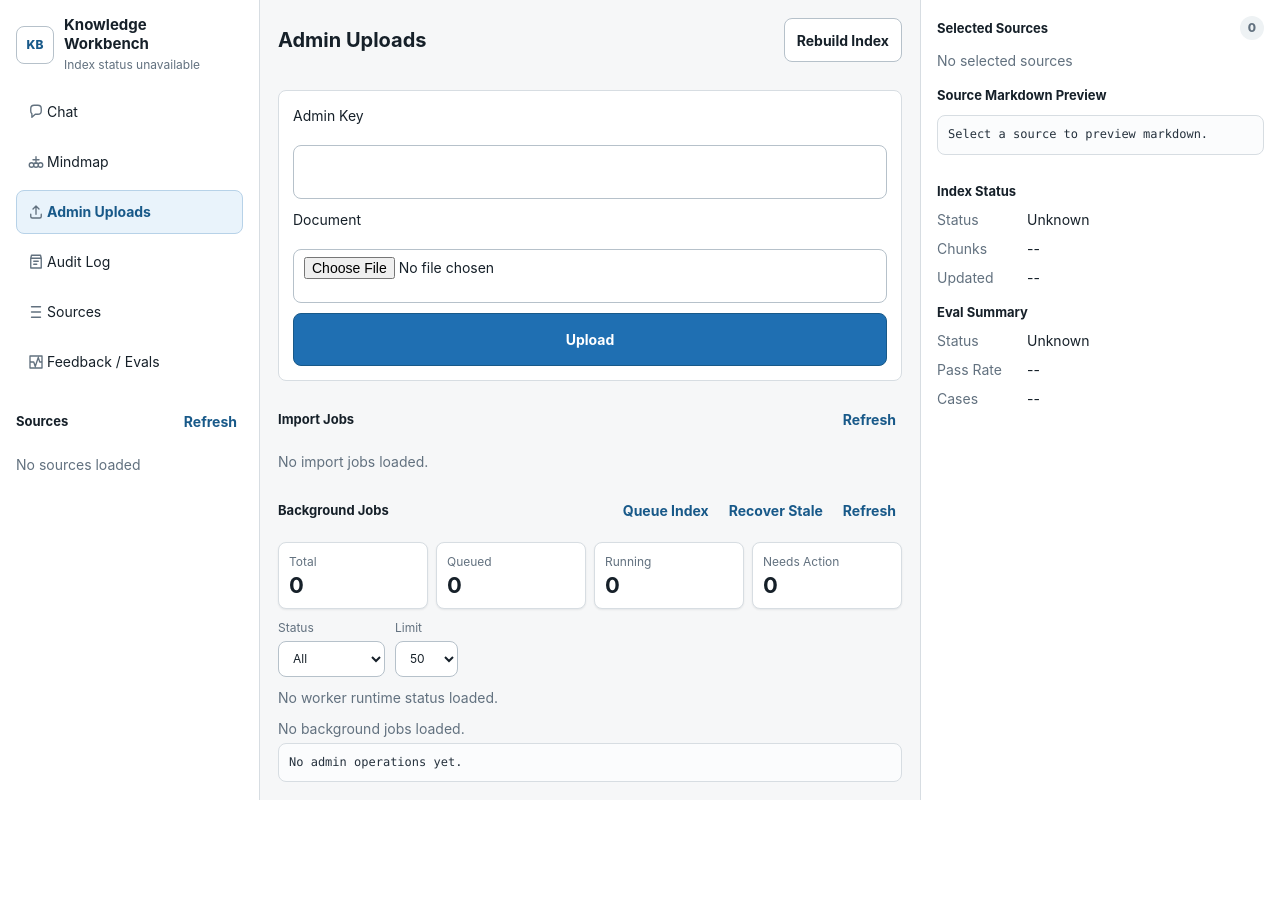
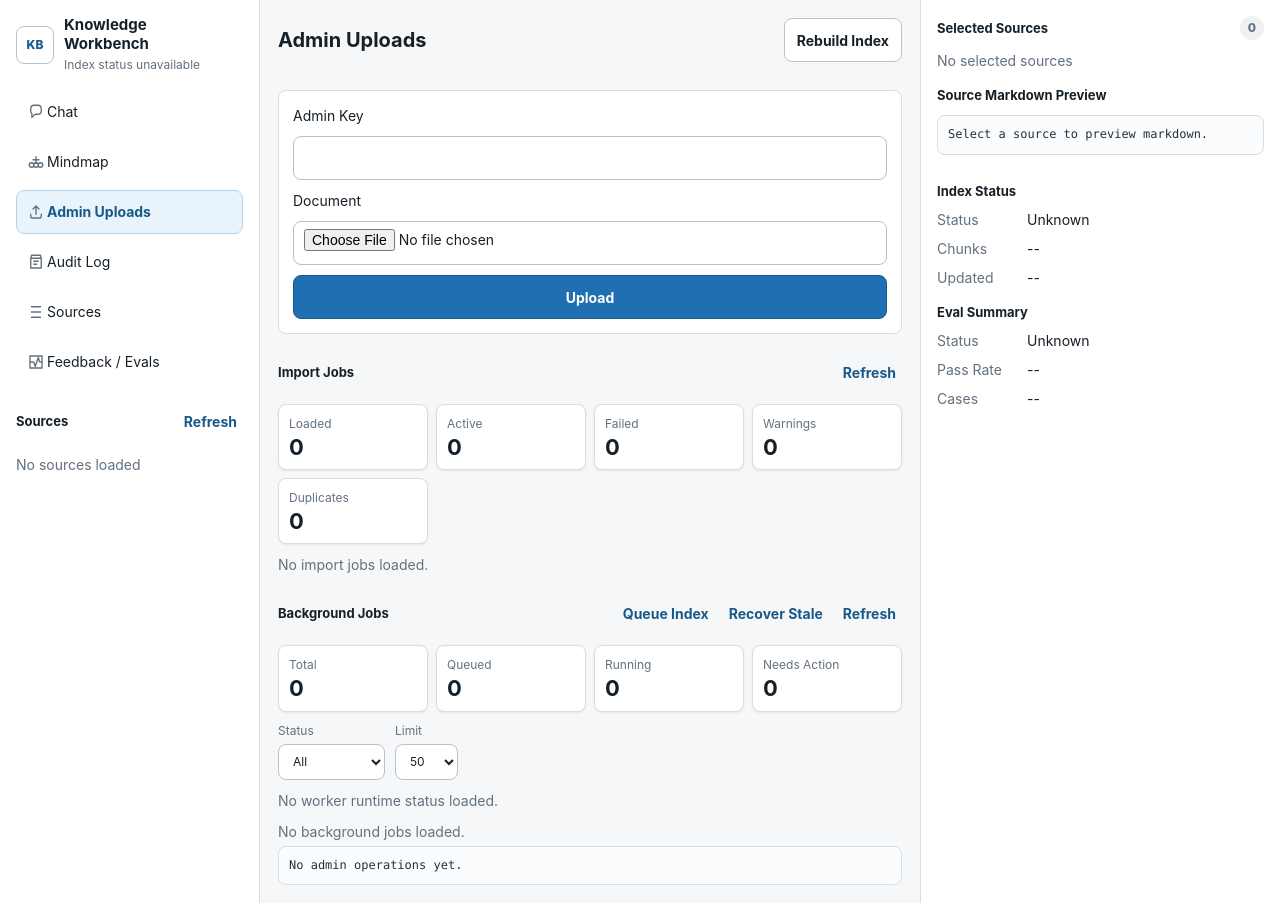
Before and after one commit to gary9630/knowledge-base-qa-bot, a FastAPI app: page / in a window 1280 px wide, after a click on "Admin Uploads". Before the commit the page ends 800 px from the top, so only its background shows below. Run offline with FastAPI, Linux system fonts and the light colour scheme; some libraries are stand-ins or nearby versions.

Commit message:
feat: add admin ingestion diagnostics UX

```diff
--- a/app/ui/static/app.css
+++ b/app/ui/static/app.css
@@ -363,6 +363,10 @@
   border-color: #f0b8b1;
 }
 
+.ops-summary-card.is-warning {
+  border-color: #f2d08a;
+}
+
 .ops-summary-card.is-success {
   border-color: #b7dbc7;
 }
@@ -442,7 +446,8 @@
 }
 
 .status-badge.is-running,
-.status-badge.is-stale {
+.status-badge.is-stale,
+.status-badge.is-warning {
   border-color: #f2d08a;
   background: #fff7e6;
   color: var(--warning);
--- a/app/ui/static/app.js
+++ b/app/ui/static/app.js
@@ -65,6 +65,7 @@
     evalAdminKey: $("#eval-admin-key"),
     uploadFile: $("#upload-file"),
     refreshImports: $("#refresh-imports"),
+    importDiagnosticsSummary: $("#import-diagnostics-summary"),
     importJobs: $("#import-jobs"),
     rebuildIndex: $("#rebuild-index"),
     queueIndexJob: $("#queue-index-job"),
@@ -1335,12 +1336,14 @@
       renderImportJobs(payload.jobs || []);
     } catch (error) {
       state.importJobs = [];
+      renderImportDiagnosticsSummary([]);
       elements.importJobs.replaceChildren(emptyText(`Import jobs unavailable: ${errorMessage(error)}`));
     }
   }
 
   function renderImportJobs(jobs) {
     state.importJobs = Array.isArray(jobs) ? jobs : [];
+    renderImportDiagnosticsSummary(state.importJobs);
     elements.importJobs.replaceChildren();
 
     if (state.importJobs.length === 0) {
@@ -1349,17 +1352,94 @@
     }
 
     state.importJobs.slice(0, 10).forEach((job) => {
+      elements.importJobs.append(renderImportJobRow(job));
+    });
+  }
+
+  function renderImportDiagnosticsSummary(jobs) {
+    const safeJobs = Array.isArray(jobs) ? jobs : [];
+    const summary = {
+      total: safeJobs.length,
+      active: safeJobs.filter((job) => ["queued", "running"].includes(job.status)).length,
+      failed: safeJobs.filter((job) => job.status === "failed").length,
+      warnings: safeJobs.filter((job) => importJobWarnings(job).length > 0).length,
+      duplicates: safeJobs.filter((job) => job.status === "duplicate").length,
+    };
+    const cards = [
+      ["Loaded", summary.total, ""],
+      ["Active", summary.active, summary.active > 0 ? "is-warning" : ""],
+      ["Failed", summary.failed, summary.failed > 0 ? "is-danger" : ""],
+      ["Warnings", summary.warnings, summary.warnings > 0 ? "is-warning" : ""],
+      ["Duplicates", summary.duplicates, ""],
+    ];
+
+    elements.importDiagnosticsSummary.replaceChildren();
+    cards.forEach(([label, value, modifier]) => {
+      const card = document.createElement("div");
+      card.className = ["ops-summary-card", modifier].filter(Boolean).join(" ");
+      const title = document.createElement("span");
+      title.textContent = label;
+      const count = document.createElement("strong");
+      count.textContent = String(value);
+      card.append(title, count);
+      elements.importDiagnosticsSummary.append(card);
+    });
+  }
+
+  function renderImportJobRow(job) {
+    const metadata = job.metadata || {};
+    const warnings = importJobWarnings(job);
     const row = document.createElement("div");
     row.className = `job-row is-${job.status || "unknown"}`;
 
     const body = document.createElement("div");
     body.className = "job-body";
+
+    const heading = document.createElement("div");
+    heading.className = "job-row-heading";
     const title = document.createElement("strong");
     title.textContent = job.filename || "Uploaded source";
+    const badges = document.createElement("div");
+    badges.className = "job-badges";
+    badges.append(backgroundJobBadge(job.status || "unknown", job.status || "unknown"));
+    if (warnings.length > 0) {
+      badges.append(backgroundJobBadge("warnings", "warning"));
+    }
+    heading.append(title, badges);
+
     const meta = document.createElement("span");
     meta.className = "source-meta";
-      meta.textContent = [job.kind, job.status, job.updated_at].filter(Boolean).join(" · ");
-      body.append(title, meta);
+    meta.textContent = [job.kind, formatDateTime(job.updated_at)].filter(Boolean).join(" · ");
+
+    const details = document.createElement("span");
+    details.className = "source-meta";
+    details.textContent = importJobMetadataDetails(job);
+
+    const artifacts = document.createElement("span");
+    artifacts.className = "source-meta";
+    artifacts.textContent = importJobArtifactDetails(job);
+
+    const backgroundJob = document.createElement("span");
+    backgroundJob.className = "source-meta";
+    backgroundJob.textContent = metadata.background_job_id
+      ? `background job: ${metadata.background_job_id}`
+      : "background job: not queued";
+
+    body.append(heading, meta, details, artifacts, backgroundJob);
+
+    if (warnings.length > 0) {
+      const warning = document.createElement("span");
+      warning.className = "job-detail is-warning";
+      warning.textContent = `warnings: ${warnings.join(", ")}`;
+      body.append(warning);
+    }
+    if (job.error) {
+      const error = document.createElement("span");
+      error.className = "job-detail is-danger";
+      error.textContent = `error: ${job.error}`;
+      body.append(error);
+    }
+
     row.append(body);
 
     if (job.status === "failed") {
@@ -1371,8 +1451,42 @@
       row.append(retry);
     }
 
-      elements.importJobs.append(row);
-    });
+    return row;
+  }
+
+  function importJobMetadataDetails(job) {
+    const metadata = job.metadata || {};
+    return [
+      `type: ${metadata.detected_file_type || metadata.extension || "--"}`,
+      metadata.content_type ? `content type: ${metadata.content_type}` : "content type: --",
+      `size: ${formatBytes(job.size_bytes)}`,
+      metadata.markdown_bytes ? `markdown: ${formatBytes(metadata.markdown_bytes)}` : null,
+      metadata.path_strategy ? `path: ${metadata.path_strategy}` : null,
+      metadata.processed_async ? "processed async" : null,
+      metadata.index_after_import === false ? "index disabled" : "index after import",
+      job.content_hash ? `hash: ${String(job.content_hash).slice(0, 12)}` : null,
+    ]
+      .filter(Boolean)
+      .join(" · ");
+  }
+
+  function importJobArtifactDetails(job) {
+    const metadata = job.metadata || {};
+    return [
+      metadata.original_filename ? `original: ${metadata.original_filename}` : null,
+      metadata.raw_filename ? `raw: ${metadata.raw_filename}` : null,
+      metadata.canonical_filename ? `canonical: ${metadata.canonical_filename}` : null,
+      !metadata.canonical_filename && job.canonical_path ? `canonical: ${job.canonical_path}` : null,
+    ]
+      .filter(Boolean)
+      .join(" · ") || "artifacts: --";
+  }
+
+  function importJobWarnings(job) {
+    const metadata = job.metadata || {};
+    return Array.isArray(metadata.import_warnings)
+      ? metadata.import_warnings.filter(Boolean).map(String)
+      : [];
   }
 
   async function refreshAuditEvents() {
@@ -1946,6 +2060,17 @@
     return `${Math.round(number * 100)}%`;
   }
 
+  function formatBytes(value) {
+    const number = Number(value);
+    if (!Number.isFinite(number) || number < 0) {
+      return "--";
+    }
+    if (number < 1024) {
+      return `${number} B`;
+    }
+    return `${(number / 1024).toFixed(1)} KB`;
+  }
+
   function formatDateTime(value) {
     if (!value) {
       return null;
--- a/app/ui/templates/index.html
+++ b/app/ui/templates/index.html
@@ -148,6 +148,28 @@
             <div class="section-heading">
               <h3 id="import-jobs-heading">Import Jobs</h3>
               <button class="text-button" type="button" id="refresh-imports">Refresh</button>
+            </div>
+            <div class="ops-summary" id="import-diagnostics-summary" aria-live="polite">
+              <div class="ops-summary-card">
+                <span>Loaded</span>
+                <strong>0</strong>
+              </div>
+              <div class="ops-summary-card">
+                <span>Active</span>
+                <strong>0</strong>
+              </div>
+              <div class="ops-summary-card">
+                <span>Failed</span>
+                <strong>0</strong>
+              </div>
+              <div class="ops-summary-card">
+                <span>Warnings</span>
+                <strong>0</strong>
+              </div>
+              <div class="ops-summary-card">
+                <span>Duplicates</span>
+                <strong>0</strong>
+              </div>
             </div>
             <div class="import-jobs" id="import-jobs" aria-live="polite">
               <p class="muted">No import jobs loaded.</p>
```
Also changed, not shown: docs/plans/2026-05-29-admin-ingestion-diagnostics-ux-design.md (added, +48 -0 lines), tests/e2e/test_ui.py (+19 -0 lines). Lines whose indentation alone changed are shown as unchanged.
